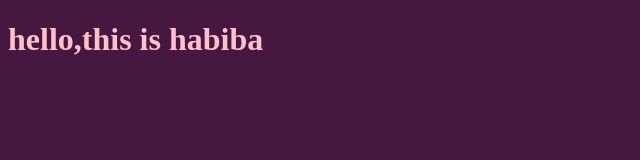
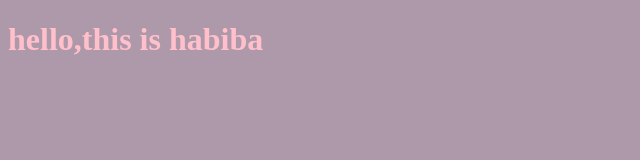
Before and after one commit to Habiba-Adel/learning-git, a plain HTML site: page index.html in a window 1280 px wide. Shown: the whole page, without its empty margins (0-640 px from the left). Drawn offline with Linux system fonts and the light colour scheme.

Commit message:
changing again

```diff
--- a/style.css
+++ b/style.css
@@ -2,5 +2,5 @@ h1{
     color:pink
 }
 body {
-    background-color: rgb(71, 24, 63);
+    background-color: rgba(71, 24, 63, 0.44);
 }
```
